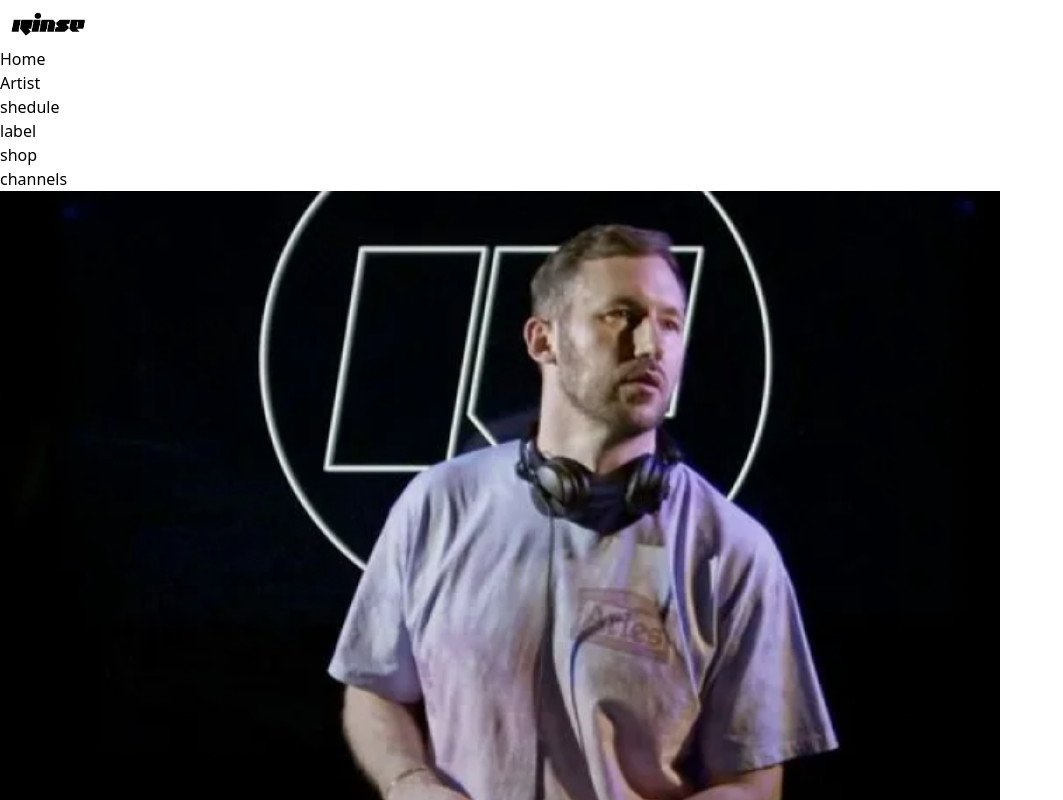
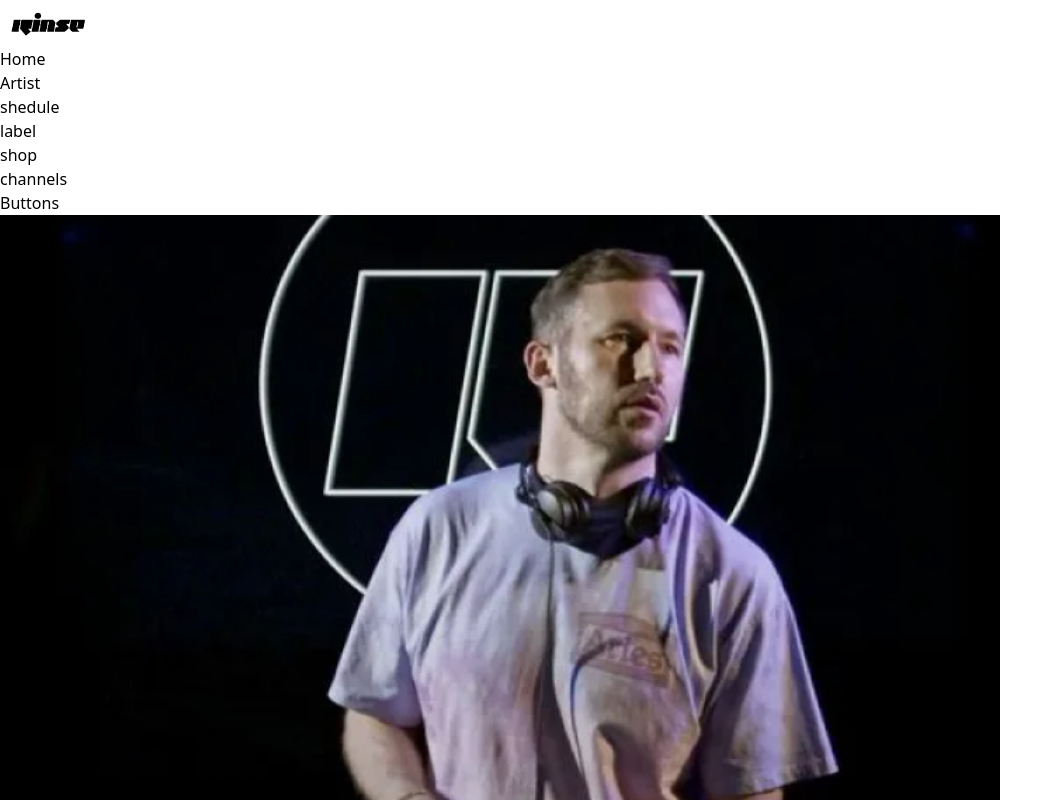
Before and after one commit to suraj-0628/teamadithiya_3391, a React (Vite) app: page / in a window 1280 px wide. Shown: the top 800 px of the page, without its empty margins (0-1063 px from the left). Built offline with nearby package versions, Linux system fonts and the light colour scheme; a web font is replaced by a local one.

Commit message:
commit checkpoint

```diff
--- a/src/App.jsx
+++ b/src/App.jsx
@@ -3,12 +3,20 @@ import Nav from "./components/Nav";
 import Card from "./components/Card";
 
 import Hero from "./sections/Hero";
+import Buttons from "./components/Buttons";
 const App =()=>{
   return (
     <main className="relative">
       <Nav />
       <section className=''><Hero /></section>
-      <section className="gap-1">
+      <section>
+        <Buttons />
+      </section>
+      <section className="gap-2 flex  overflow-x-auto">
+       <Card />
+       <Card />
+       <Card />
+       <Card />
        <Card />
       </section>
     </main>
--- /dev/null
+++ b/src/components/Buttons.jsx
@@ -0,0 +1,9 @@
+import React from 'react'
+
+const Buttons = () => {
+  return (
+    <div>Buttons</div>
+  )
+}
+
+export default Buttons
--- a/src/components/Card.jsx
+++ b/src/components/Card.jsx
@@ -6,7 +6,7 @@ const Card = () => {
     <div className='pt-10 padding-x'>
         <a href="/" >
         <div className='h-[20rem] w-[20rem] bg-black rounded-xl '>
-        <img src={sameImg} height={1000} width={1000} className='p-8' alt="" />
+        <img src={sameImg} height={1000} width={1000} className='py-' alt="" />
         </div>
     </a>
     </div>
--- a/src/sections/Hero.jsx
+++ b/src/sections/Hero.jsx
@@ -3,7 +3,7 @@ import React from 'react'
 const Hero = () => {
   return (
     <section
-    className='w-[5000px] flex xl:flex-row flex-col justify-center h-[500px]  gap-10 max-container bg-yellow-400'>
+    className='max-w-screen flex xl:flex-row flex-col justify-center h-[500px]  gap-10  bg-yellow-400'>
 
     </section>
   )
```
